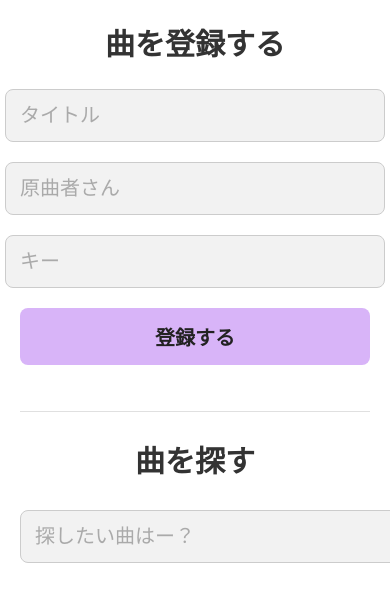
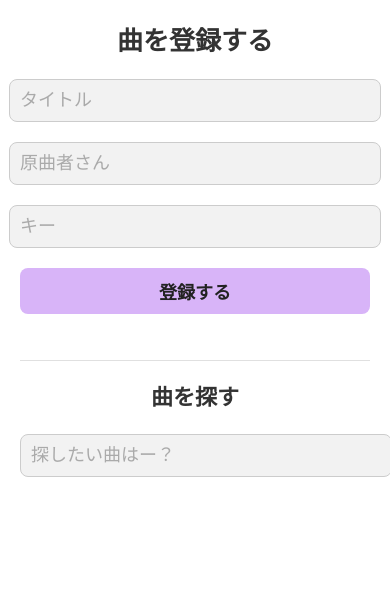
Before and after one commit to hiyooooooo/maigosan_he, a plain HTML site: page index.html in a window 390 px wide. Drawn offline with Linux system fonts and the light colour scheme; no server answers; a web font is replaced by a local one.

Commit message:
Update index.html

```diff
--- a/index.html
+++ b/index.html
@@ -115,19 +115,20 @@
     visibility: hidden;
   }
   @media (max-width: 600px) {
-    h1, h2 {
-      font-size: 30px;
+    body {
+      font-size: 18px;
     }
-    input, button {
-      font-size: 20px;
-      padding: 14px;
+    h1 {
+      font-size: 26px;
+    }
+    h2 {
+      font-size: 22px;
+    }
+    #registerArea input, #registerArea button, #searchArea input {
+      font-size: 18px;
     }
     .songItem {
-      font-size: 20px;
-      padding: 14px;
-    }
-    #searchArea input {
-      font-size: 20px;
+      font-size: 16px;
     }
   }
 </style>
```
